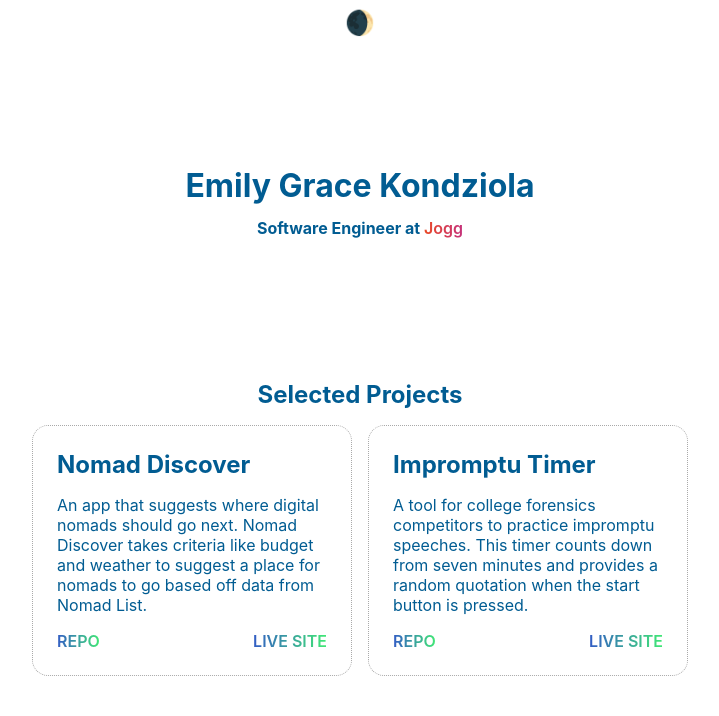
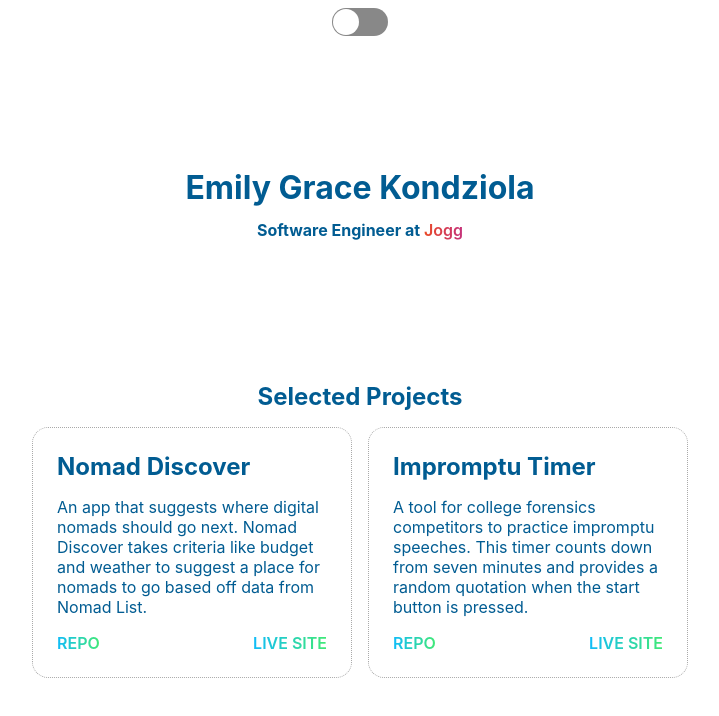
Before and after one commit to emilygracekz/emilykondziola.com, a Next.js app: page / in a window 1280 px wide. Shown: the top 716 px of the page, without its empty margins (280-999 px from the left). Built offline with nearby package versions, Linux system fonts and the light colour scheme.

Commit message:
Updated color scheme

```diff
--- a/Components/ProjectCard.tsx
+++ b/Components/ProjectCard.tsx
@@ -46,10 +46,11 @@ const ProjectCard: FunctionComponent<Props> = ({
 
     }
 
+
+
     .links {
       display: flex;
       justify-content: space-between;
-
     }
 
     .innerCard {
--- a/Components/ThemeProvider.js
+++ b/Components/ThemeProvider.js
@@ -3,10 +3,6 @@ import { ThemeProvider, createGlobalStyle } from 'styled-components';
 import Context from '../util/context';
 import Reducer from '../util/reducer';
 import Home from '../pages/index';
-
-const denimBlue = '#015c92';
-const darkBlue = '#000';
-const lightBlue = '#fff';
 
 export const GlobalStyles = createGlobalStyle`
 body, #root {
@@ -20,13 +16,12 @@ body, #root {
       Ubuntu, Cantarell, Fira Sans, Droid Sans, Helvetica Neue, sans-serif;
   }
 
-    a {
-      background: linear-gradient(to left, #41e975, #335cc5);
-      background-clip: text;
-      -webkit-text-fill-color: transparent;
-      text-decoration: none;
-      font-weight: 600;
-    }
+  a {
+    background: linear-gradient(to left, #41e975, #10bcf9);
+  -webkit-background-clip: text;
+  -webkit-text-fill-color: transparent;
+    font-weight: 600;
+  }
 
     * {
       box-sizing: border-box;
@@ -34,21 +29,25 @@ body, #root {
 }
 `;
 
+const darkBlue = '#015c92';
+const black = '#133072';
+const yellow = '#ffdd55';
+
 const light = {
-  text: denimBlue,
+  text: darkBlue,
   background: '#fff',
 };
 
 const dark = {
-  text: lightBlue,
-  background: darkBlue,
+  text: yellow,
+  background: black,
 };
 
 export default function Theme() {
   const [state, dispatch] = useReducer(Reducer, {
     isDark: false,
   });
-  console.log(state);
+
   return (
     <Context.Provider value={{ state, dispatch }}>
       <ThemeProvider theme={state.isDark ? dark : light}>
--- a/package.json
+++ b/package.json
@@ -17,6 +17,7 @@
     "react": "16.14.0",
     "react-dom": "16.14.0",
     "react-spring": "^8.0.27",
+    "react-switch": "^5.0.1",
     "react-toggle": "^4.1.1",
     "styled-components": "^5.2.1"
   },
--- a/pages/index.js
+++ b/pages/index.js
@@ -5,6 +5,7 @@ import Head from 'next/head';
 import ProjectCard from '../Components/ProjectCard.tsx';
 import 'react-toggle/style.css';
 import Context from '../util/context';
+import Switch from 'react-switch';
 
 const Home = () => {
   const [isDark, setIsDark] = useState(false);
@@ -55,7 +56,10 @@ const Home = () => {
     }
 
     .jogg {
-      background: linear-gradient(to left, #c5327b, #ea4a26);
+      background: linear-gradient(
+        to left,
+        ${isDark ? '#f946ab, #ff8f5a' : '#c5327b, #ea4a26'}
+      );
       -webkit-background-clip: text;
       -webkit-text-fill-color: transparent;
     }
@@ -75,17 +79,6 @@ const Home = () => {
     }
   `;
 
-  const Button = css`
-    width: 100%;
-    background: none;
-    border: none;
-    display: flex;
-    flex-direction: row;
-    justify-content: center;
-    align-items: center;
-    font-size: 1.5rem;
-  `;
-
   return (
     <section css={Container}>
       <Head>
@@ -93,9 +86,13 @@ const Home = () => {
         <link rel='icon' href='home.png' />
       </Head>
       <section>
-        <button onClick={handleOnClick} css={Button}>
-          {isDark ? '🌞' : '🌒'}
-        </button>
+        <Switch
+          onChange={handleOnClick}
+          checked={isDark}
+          checkedIcon={false}
+          uncheckedIcon={false}
+        />
+
         <div>
           <h1 className='name'>Emily Grace Kondziola</h1>
           <div className='subHeading'>
```
Also changed, not shown: 1 other file (tests, documents, lock files or other folders).
